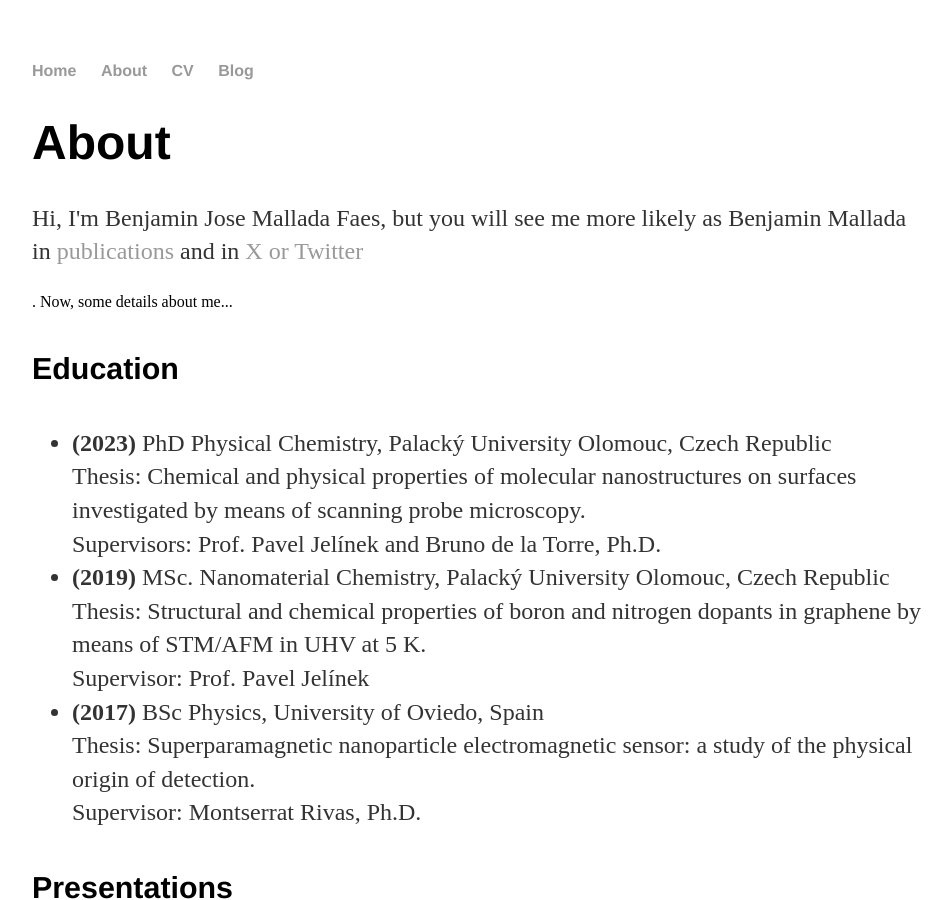
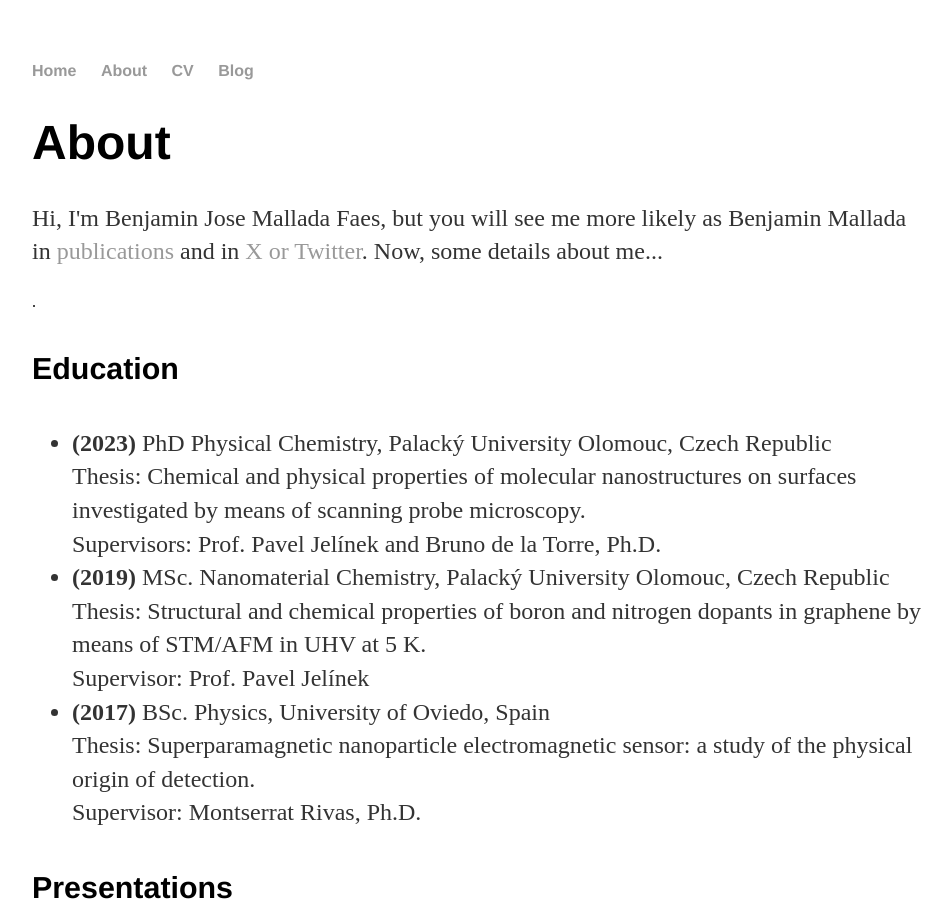
Before and after one commit to BenjaminMallada/BenjaminMallada.github.io, a Jekyll site: the page built from about/index.html, in a window 1280 px wide and 900 px high. Shown: the whole window, without its empty margins (160-1111 px from the left). Built offline with Jekyll 4.4.1, drawn with Linux system fonts in a browser that asks for light colours.

```diff
--- a/about/index.html
+++ b/about/index.html
@@ -5,7 +5,7 @@ title: About Hank Quinlan
 
 		<div class="about">
 			<h1>About</h1>
-			<p>Hi, I'm Benjamin Jose Mallada Faes, but you will see me more likely as Benjamin Mallada in <a href="https://scholar.google.com/citations?user=PEz6_xAAAAAJ&hl=en">publications</a> and in <a href="https://twitter.com/BenjaminMallada">X or Twitter</a> </p>. Now, some details about me...
+			<p>Hi, I'm Benjamin Jose Mallada Faes, but you will see me more likely as Benjamin Mallada in <a href="https://scholar.google.com/citations?user=PEz6_xAAAAAJ&hl=en">publications</a> and in <a href="https://twitter.com/BenjaminMallada">X or Twitter</a>. Now, some details about me... </p>.
 			<h4>Education</h4>
 			<ul>
 			  <li>
@@ -19,7 +19,7 @@ title: About Hank Quinlan
 			    Supervisor: Prof. Pavel Jelínek
 			  </li>
 			  <li>
-			    <strong>(2017)</strong> BSc Physics, University of Oviedo, Spain<br>
+			    <strong>(2017)</strong> BSc. Physics, University of Oviedo, Spain<br>
 			    Thesis: Superparamagnetic nanoparticle electromagnetic sensor: a study of the physical origin of detection.<br>
 			    Supervisor: Montserrat Rivas, Ph.D.
 			  </li>
@@ -79,7 +79,6 @@ title: About Hank Quinlan
 
 
 			<h4>Honors and Awards</4>
-
 			<ul>
 			  <li>
 			    <strong>(2023)</strong> Poster award at the 801. WE-Heraeus Seminar: Plenty of Room at the Bottom – New Developments in Scanning Probe Tools, Bad Honnef (Germany)
```
